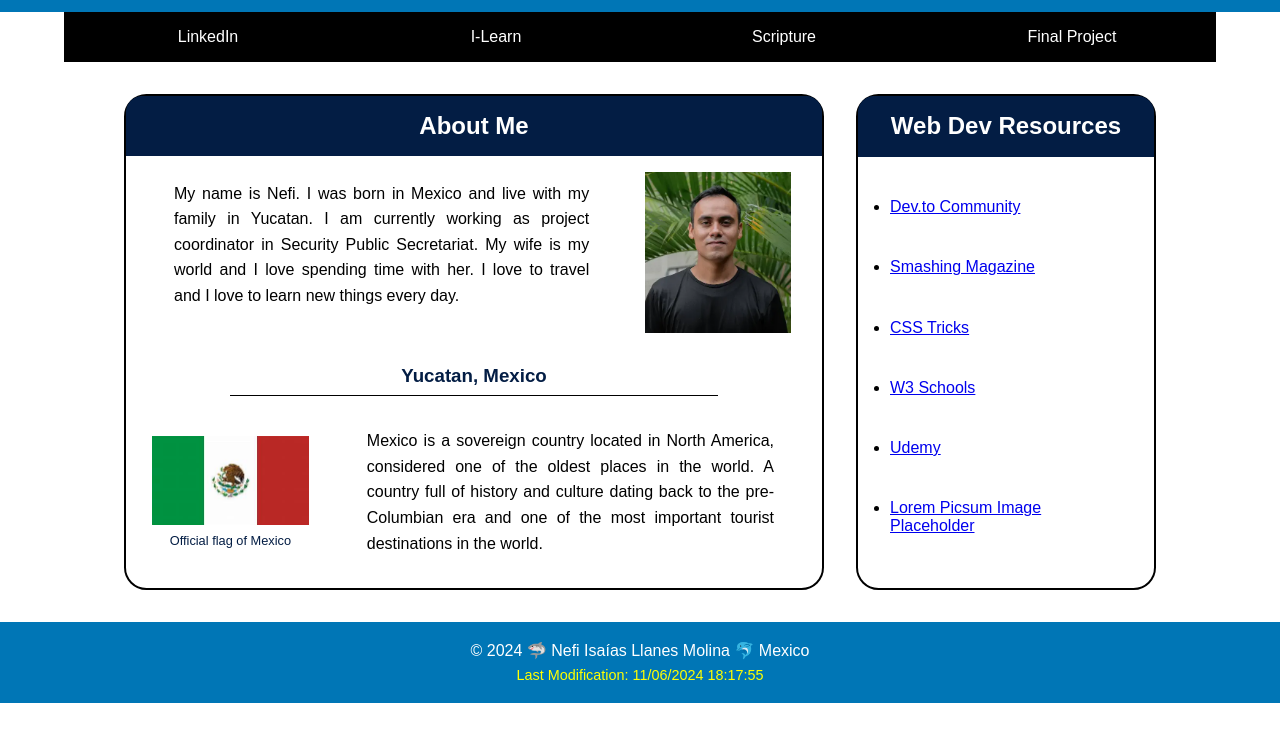
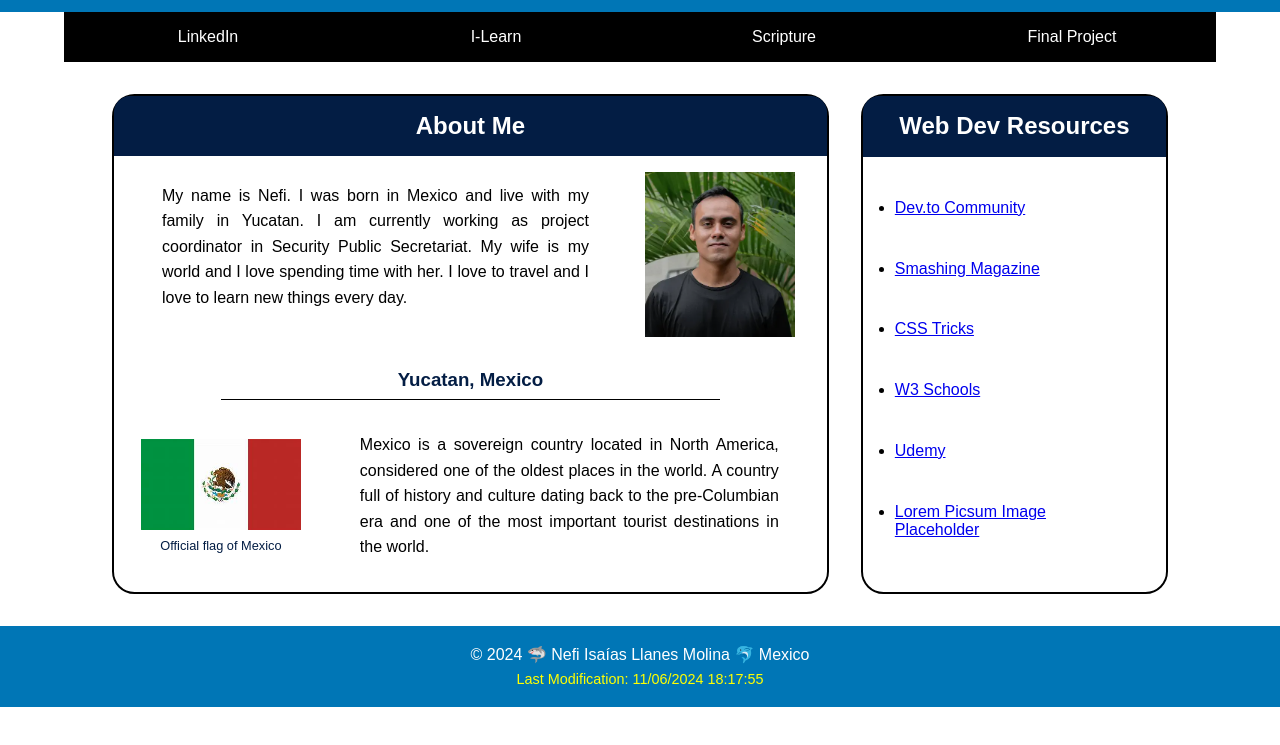
Before and after one commit to Nefiisaiasllanesmolina/wdd131, a plain HTML site: page index.html in a window 1280 px wide. Shown: the part 55-800 px from the top of the page. Drawn offline with Linux system fonts and the light colour scheme.

Commit message:
commit 5

```diff
--- a/styles/base.css
+++ b/styles/base.css
@@ -75,7 +75,7 @@ nav a:hover {
 
 
 main {
-    max-width: 1000px;
+    max-width: 80%;
     justify-content: center;
     margin-top: 2rem;
     margin-bottom: 2rem;
```
